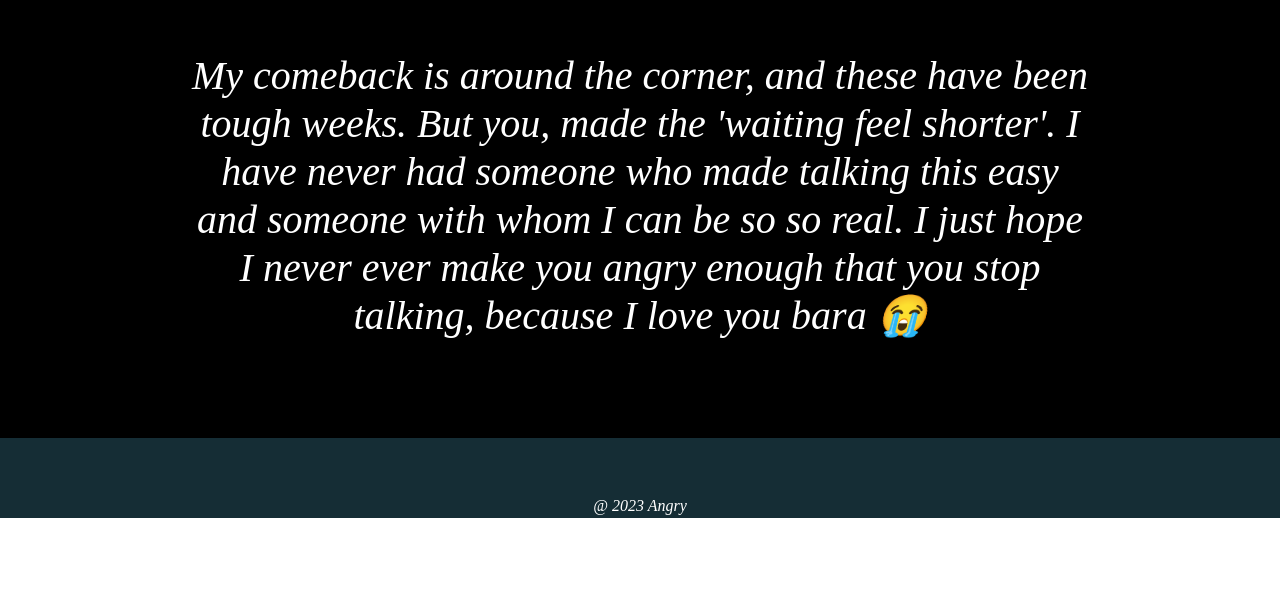
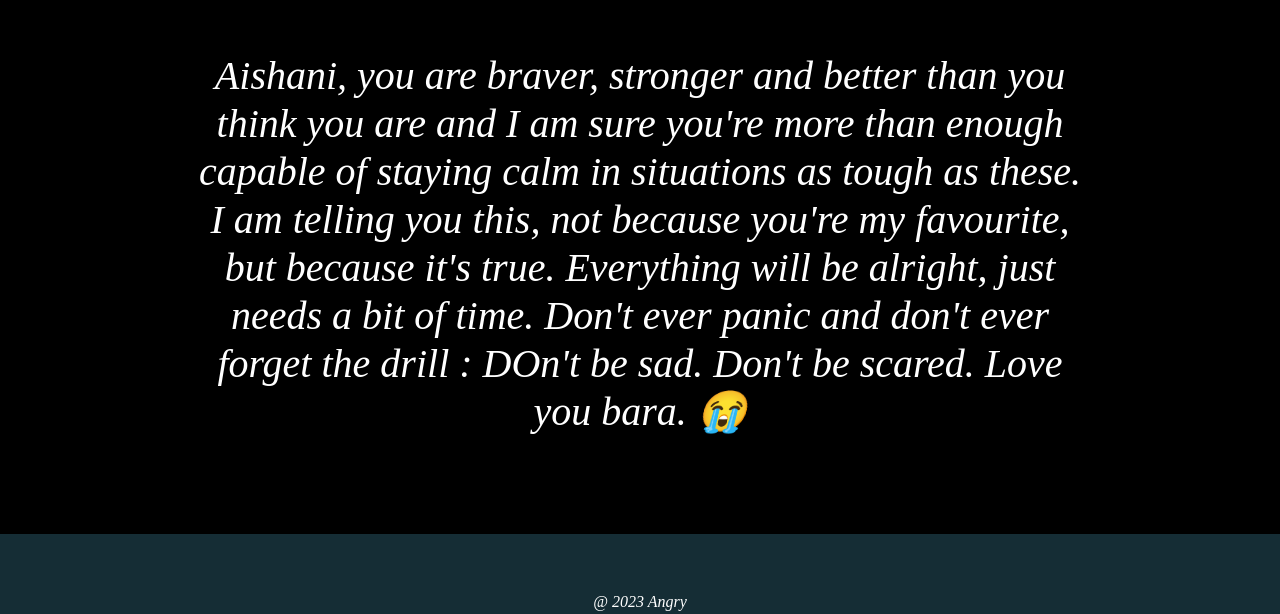
Before and after one commit to Agnuf619/Aishani, a plain HTML site: page index.html in a window 1280 px wide. Shown: the part 3546-4160 px from the top of the page. Before the commit the page ends 4064 px from the top, so only its background shows below. Drawn offline with nearby package versions, Linux system fonts and the light colour scheme.

Commit message:
Update index.html

```diff
--- a/index.html
+++ b/index.html
@@ -172,7 +172,8 @@
 
     <section id="cta">
 
-      <h1> My comeback is around the corner, and these have been tough weeks. But you, made the 'waiting feel shorter'. I have never had someone who made talking this easy and someone with whom I can be so so real.  I just hope I never ever make you angry enough that you stop talking, because I love you bara 😭</h1>
+      <h1>Aishani, you are braver, stronger and better than you think you are and I am sure you're more than enough capable of staying calm in situations as tough as these. I am telling you this, not because you're my favourite, but because it's true. Everything will be alright, just needs a bit of time. Don't ever panic and don't ever forget the drill : DOn't be sad. Don't be scared.
+Love you bara.  😭</h1>
 
     </section>
 
```
